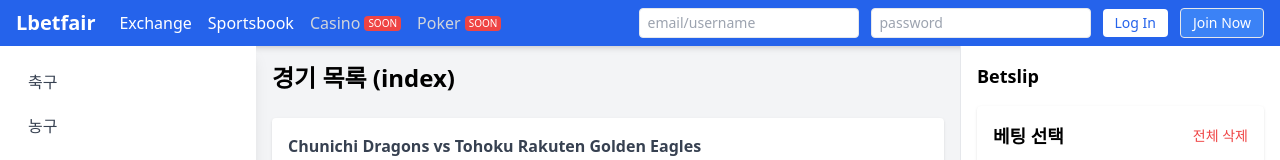
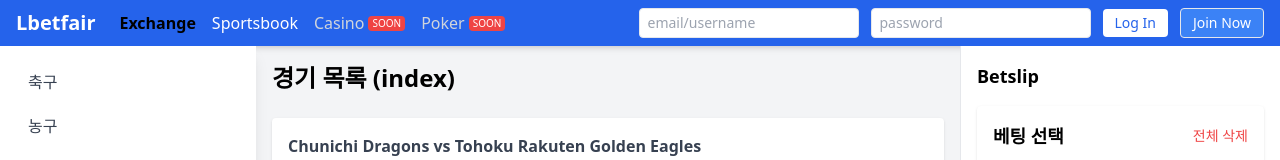
Before and after one commit to parkinyeop/LikeBetFair, a Next.js app: page / in a window 1280 px wide. Shown: the top 160 px of the page. Built offline with nearby package versions, Linux system fonts and the light colour scheme.

Commit message:
Update Header.tsx

```diff
--- a/components/Header.tsx
+++ b/components/Header.tsx
@@ -1,7 +1,9 @@
-import React from "react";
+import React, { useState } from "react";
 import Link from "next/link";
 
 export default function Header() {
+  const [selectedCategory, setSelectedCategory] = useState("Exchange");
+
   return (
     <header className="bg-blue-600 text-white shadow-md">
       <div className="max-w-screen-xl mx-auto px-4 py-2 flex items-center justify-between">
@@ -11,8 +13,26 @@
             <span className="font-bold text-xl">Lbetfair</span>
           </Link>
           <nav className="hidden sm:flex space-x-4 font-medium">
-            <Link href="/exchange" className="hover:text-blue-200">Exchange</Link>
-            <Link href="/sportsbook" className="hover:text-blue-200">Sportsbook</Link>
+            <button
+              onClick={() => setSelectedCategory("Exchange")}
+              className={`hover:text-blue-200 ${
+                selectedCategory === "Exchange"
+                  ? "text-black font-bold"
+                  : "text-white"
+              }`}
+            >
+              Exchange
+            </button>
+            <button
+              onClick={() => setSelectedCategory("Sportsbook")}
+              className={`hover:text-blue-200 ${
+                selectedCategory === "Sportsbook"
+                  ? "text-black font-bold"
+                  : "text-white"
+              }`}
+            >
+              Sportsbook
+            </button>
             <div className="flex items-center space-x-1">
               <Link href="/casino" className="text-gray-300">Casino</Link>
               <span className="text-[10px] bg-red-500 text-white px-1 rounded">SOON</span>
```
